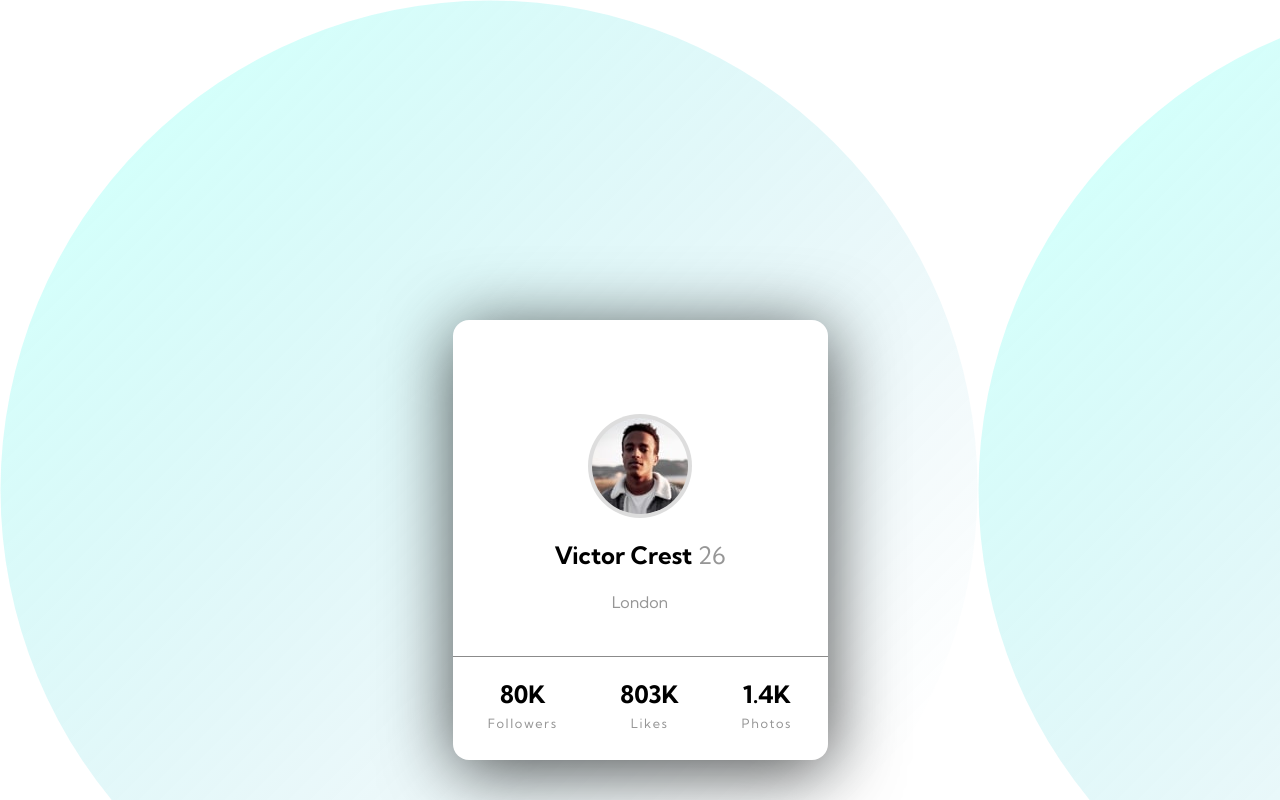
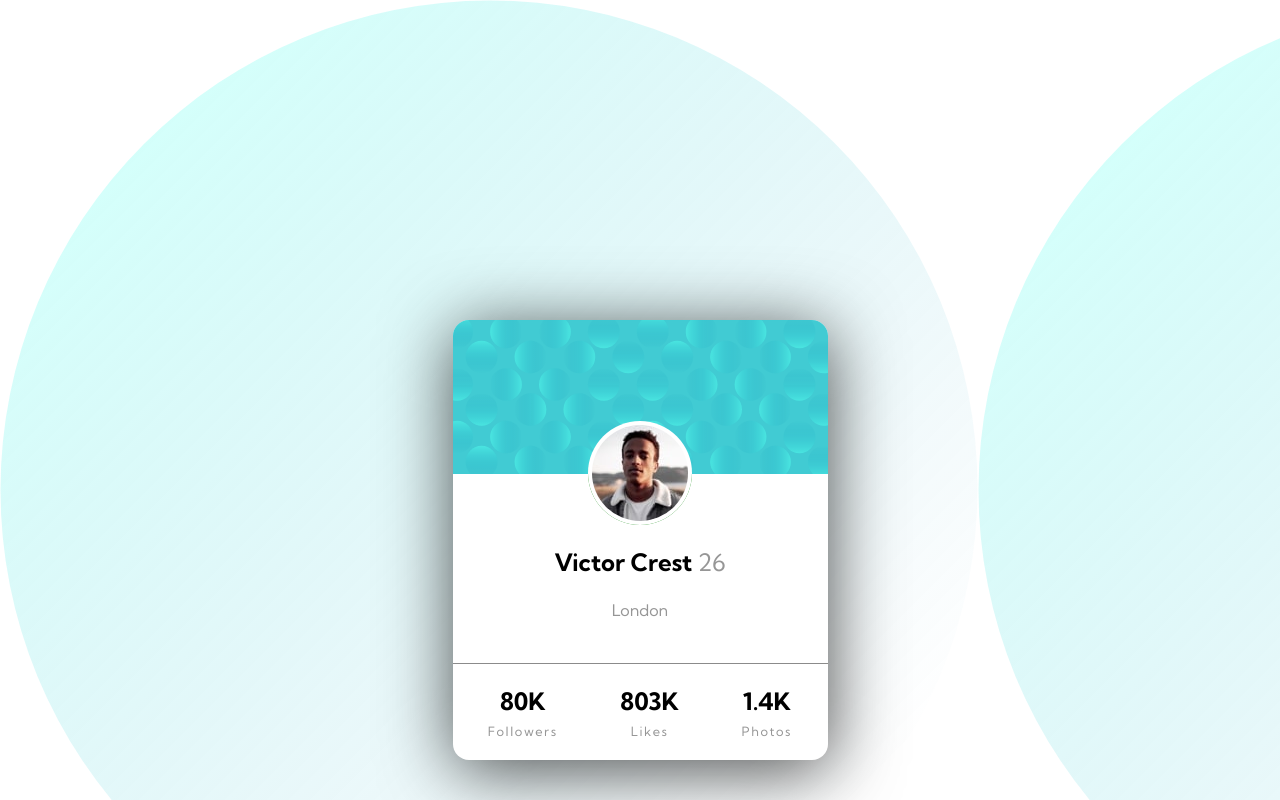
Before and after one commit to devjakov/profile-card-component, a plain HTML site: page index.html in a window 1280 px wide. Drawn offline with nearby package versions, Linux system fonts and the light colour scheme.

Commit message:
just gotta do background

```diff
--- a/index.html
+++ b/index.html
@@ -13,12 +13,12 @@
 
     <div class="info">
       <div class="pp">
-        <img src="images/image-victor.jpg" alt="">
+        <img id="victor" src="images/image-victor.jpg" alt="">
       </div>
       <h2>Victor Crest <span>26</span></h2>
       <p>London</p>
     </div>
-
+    <img id="bg" src="images/bg-pattern-card.svg" alt="">
     <div class="stats">
       <h2>80K<p>Followers</p></h2>
 
--- a/style.css
+++ b/style.css
@@ -70,6 +70,7 @@ body{
 /* Making the card */
 
 .container{
+    position: relative;
     background-color: white;
     margin: 25% auto;
     width: 375px;
@@ -104,16 +105,18 @@ p{
 
 .pp{
     border-radius: 50%;
-    background-color: #ddd;
+    background-color: green;
     width: fit-content;
     display: flex;
-    margin: 25% auto 0;
-    padding:.25rem;
+    margin: 27% auto 0;
+    z-index: 99;
 }
 
-img{
+#victor{
     border-radius: 50%;
-
+    z-index: 2;
+    background-color: white;
+    padding: .25rem;
 }
 
 /* Bottom stats */
@@ -128,3 +131,13 @@ h2 p{
     font-weight: 400;
     padding: .5rem;
 }
+
+/* bg pattern card */
+#bg{
+    position: absolute;
+    z-index: 0;
+    top: 0;
+    width: 100%;
+    height: 35%;
+    border-radius: 1rem 1rem 0 0;
+}
```
